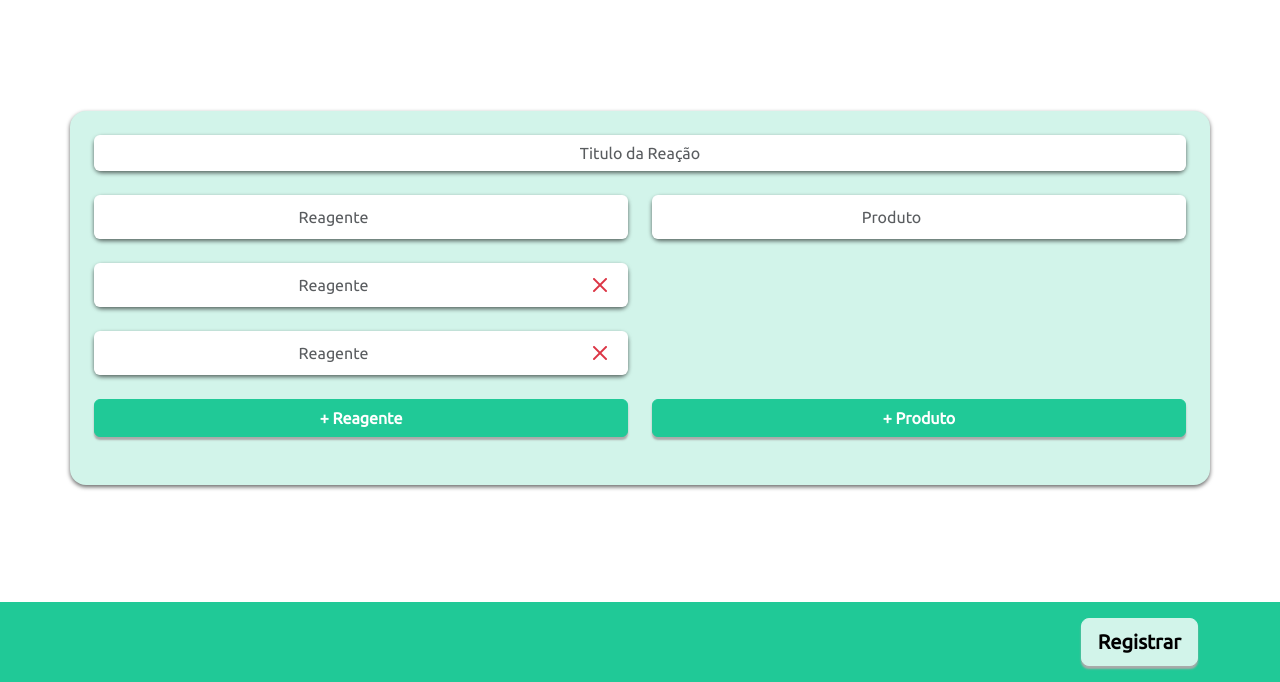
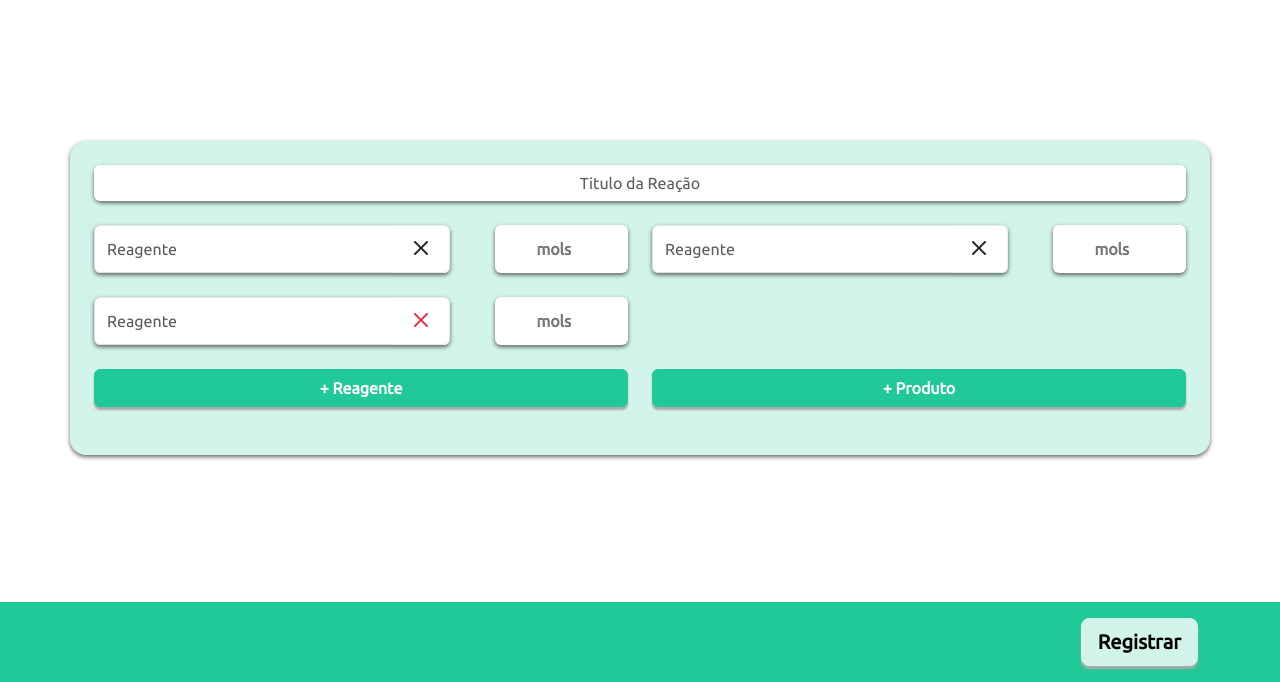
Before and after one commit to FaboBorgesLima/calculadora-de-substancias-quimicas, a website: page pages/adicionar/index.html in a window 1280 px wide. Shown: the part 118-800 px from the top of the page. Drawn offline with nearby package versions, Linux system fonts and the light colour scheme.

Commit message:
change in design

```diff
--- a/assets/css/custom.css
+++ b/assets/css/custom.css
@@ -29,6 +29,14 @@ html {
 .w-100-s-25 {
     width: 100%;
 }
+input::-webkit-outer-spin-button.remove-arrows,
+input::-webkit-inner-spin-button.remove-arrows
+{
+    -webkit-appearance: none;
+}
+input[type=number].remove-arrows{
+    -moz-appearance: textfield;
+}
 @media screen and ( min-width: 576px) {
     .w-100-s-25 {
         width: 100%;
--- a/pages/adicionar/index.html
+++ b/pages/adicionar/index.html
@@ -24,7 +24,7 @@
         <main class="p-4 bg-body">
             <form class="container bg-secondary p-4 rounded-4 shadow-sm">
                 <!-- title -->
-                <div class="input-group input-group search-bar mb-4 rounded-3 shadow-sm">
+                <div class="input-group input-group search-bar mb-4 rounded-3 shadow-sm p-0">
                     <input
                         class="form-control text-center border-0"
                         placeholder="Titulo da Reação"
@@ -34,36 +34,47 @@
 
                     <!-- reagent -->
 
-                    <div class="col-12 col-md-6 ">
-
-                        <div class="input-group input-group search-bar mb-4 rounded-3 shadow-sm">
+                    <div class="col-12 col-md-6">
+                        <div class="row mb-4 g-0 justify-content-between">
+                            <div class="input-group p-0 rounded shadow-sm col-8">
                                 <input
-                                class="form-control text-center border-0"
+                                    class="form-control"
                                     placeholder="Reagente"
+                                    pattern="[A-Za-z0-9()]+"
                                 >
-                            <button class="input-group-text bg-body border-0">
-                                <span class="bi bi-x text-danger fs-2 lh-1 text-white"></span>
+                                <button class="btn bg-body shadow-none border-start-0 border-light-subtle">
+                                    <span class="bi bi-x text-dark fs-2 lh-1 "></span>
                                 </button>
                             </div>
+                            <div class="col-3">
+                                <input
+                                    class="btn h-100 remove-arrows fs-6 bg-body w-100 shadow-sm"
+                                    type="number"
+                                    placeholder="mols"
+                                    >
+                                </input>
+                            </div>
+                        </div>
 
-                        <div class="input-group input-group search-bar mb-4 rounded-3 shadow-sm">
+                        <div class="row mb-4 g-0 justify-content-between">
+                            <div class="input-group p-0 rounded shadow-sm col-8">
                                 <input
-                                class="form-control text-center border-0"
+                                    class="form-control"
                                     placeholder="Reagente"
+                                    pattern="[A-Za-z0-9()]+"
                                 >
-                            <button class="input-group-text bg-body border-0">
+                                <button class="btn bg-body shadow-none border-start-0 border-light-subtle">
                                     <span class="bi bi-x text-danger fs-2 lh-1 "></span>
                                 </button>
                             </div>
-
-                        <div class="input-group input-group search-bar mb-4 rounded-3 shadow-sm">
+                            <div class="col-3">
                                 <input
-                                class="form-control text-center border-0"
-                                placeholder="Reagente"
+                                    class="btn h-100 remove-arrows fs-6 bg-body w-100 shadow-sm"
+                                    type="number"
+                                    placeholder="mols"
                                     >
-                            <button class="input-group-text bg-body border-0">
-                                <span class="bi bi-x text-danger fs-2 lh-1 "></span>
-                            </button>
+                                </input>
+                            </div>
                         </div>
 
                         <button class="btn btn-primary text-white w-100 fw-bold mb-4 d-md-none">+ Reagente</button>
@@ -72,15 +83,25 @@
                     <!-- products -->
 
                     <div class="col-12 col-md-6">
-                        <div class="input-group input-group search-bar mb-4 rounded-3 shadow-sm">
+                        <div class="row mb-4 g-0 justify-content-between">
+                            <div class="input-group p-0 rounded shadow-sm col-8">
                                 <input
-                                class="form-control text-center border-0"
-                                placeholder="Produto"
+                                    class="form-control"
+                                    placeholder="Reagente"
                                     pattern="[A-Za-z0-9()]+"
                                 >
-                            <button class="input-group-text bg-body border-0">
-                                <span class="bi bi-x text-danger fs-2 lh-1 text-white"></span>
+                                <button class="btn bg-body shadow-none border-start-0 border-light-subtle">
+                                    <span class="bi bi-x text-dark fs-2 lh-1 "></span>
                                 </button>
+                            </div>
+                            <div class="col-3">
+                                <input
+                                    class="btn h-100 remove-arrows fs-6 bg-body w-100 shadow-sm"
+                                    type="number"
+                                    placeholder="mols"
+                                    >
+                                </input>
+                            </div>
                         </div>
 
                         <button class="btn btn-primary text-white w-100 fw-bold mb-4 d-md-none">+ Produto</button>
```
Also changed, not shown: pages/balancear/index.html (+1 -1 lines). Lines whose indentation alone changed are shown as unchanged.
